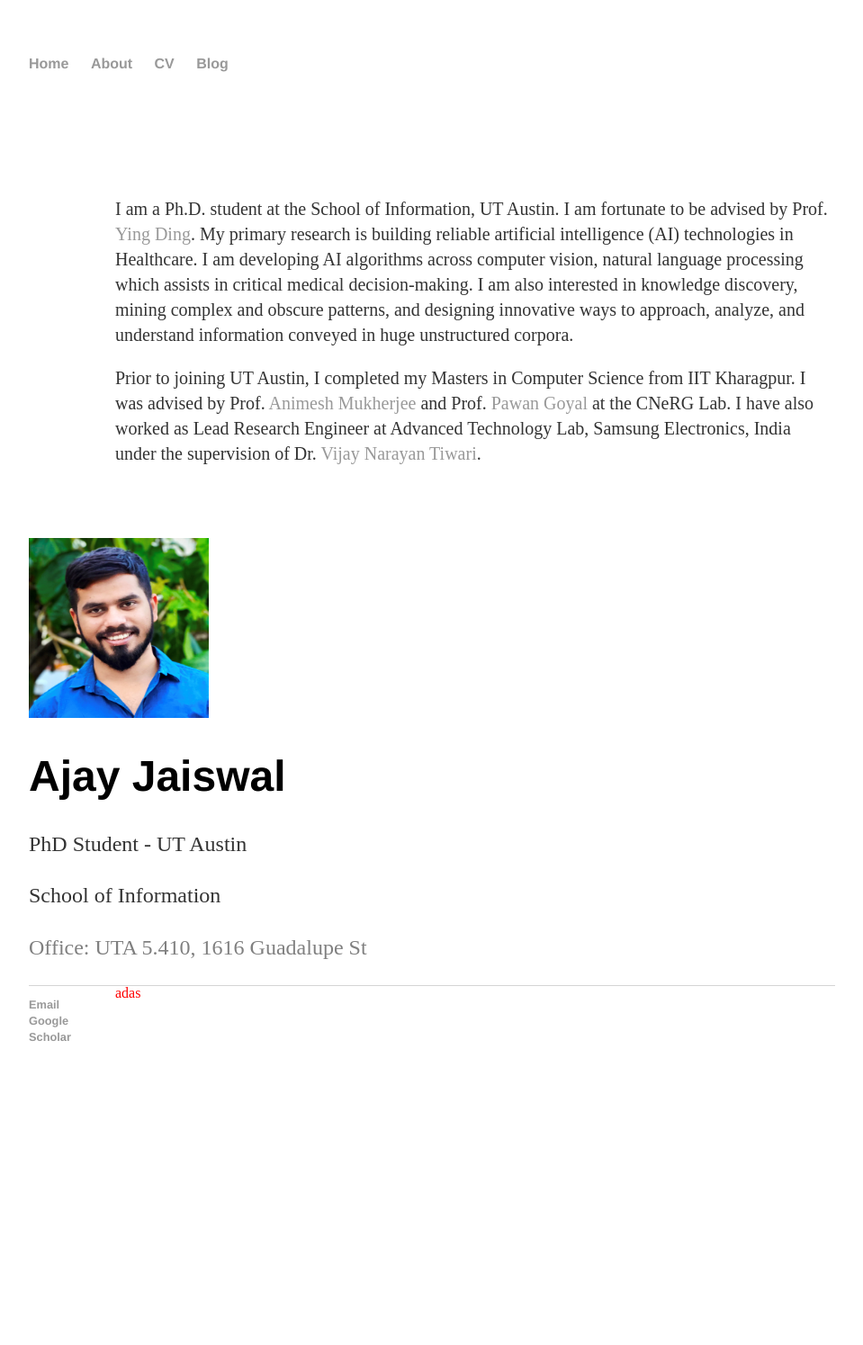
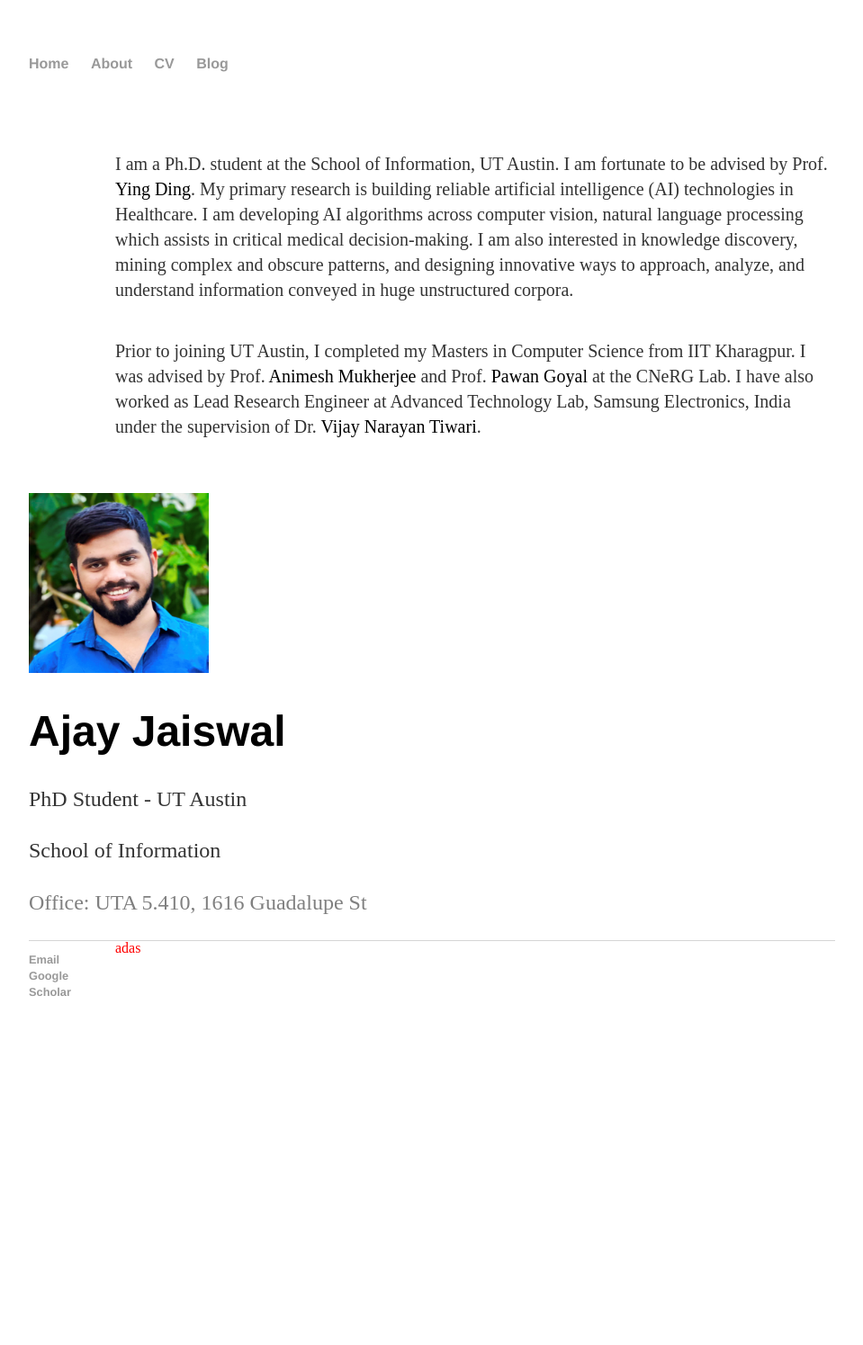
Before and after one commit to Ajay1994/ajay1994.github.io, a Jekyll site: the page built from index.html, in a window 1280 px wide. Shown: the whole page at 90% size, without its empty margins (160-1119 px from the left). Built offline with Jekyll 4.4.1, drawn with Linux system fonts in a browser that asks for light colours; after the commit the page ends 1445 px from its top, so only the background shows below that.

Commit message:
Update index.html

```diff
--- a/index.html
+++ b/index.html
@@ -4,20 +4,20 @@ title: Ajay Jaiswal Homepage
 ---
 
 		<div class="blurb">
-			<div style="width:800px; height:400px;  float:right; margin-top:100px">
-				<p style="font-size:20px">I am a Ph.D. student at the School of Information, UT Austin. I am fortunate to be advised by Prof.
-					<a href = "https://yingding.ischool.utexas.edu/">Ying Ding</a>.
+			<div style="width:800px; height:400px;  float:right; margin-top:50px">
+				<p style="font-size:20px;display: inline-block;">I am a Ph.D. student at the School of Information, UT Austin. I am fortunate to be advised by Prof.
+					<a href = "https://yingding.ischool.utexas.edu/" style="color:black">Ying Ding</a>.
 					My primary research is building reliable artificial intelligence (AI) technologies in Healthcare. I am developing AI algorithms
 					across computer vision, natural language processing which assists in critical medical decision-making. I am also interested in
 					knowledge discovery, mining complex and obscure patterns, and designing innovative ways to approach, analyze, and understand
 					information conveyed in huge unstructured corpora.</p>
 
-				<p style="font-size:20px">Prior to joining UT Austin, I completed my Masters in Computer Science from IIT Kharagpur.
+				<p style="font-size:20px;display: inline-block;">Prior to joining UT Austin, I completed my Masters in Computer Science from IIT Kharagpur.
 					I was advised by Prof.
-					<a href = "https://cse.iitkgp.ac.in/~animeshm/">Animesh Mukherjee</a> and Prof.
-					<a href = "https://cse.iitkgp.ac.in/~pawang/">Pawan Goyal</a> at the CNeRG Lab. I have also worked as Lead Research Engineer
+					<a href = "https://cse.iitkgp.ac.in/~animeshm/" style="color:black">Animesh Mukherjee</a> and Prof.
+					<a href = "https://cse.iitkgp.ac.in/~pawang/" style="color:black">Pawan Goyal</a> at the CNeRG Lab. I have also worked as Lead Research Engineer
 					at Advanced Technology Lab, Samsung Electronics, India under the supervision of Dr.
-					<a href="https://scholar.google.com/citations?hl=en&user=E6Gasu0AAAAJ&view_op=list_works&sortby=pubdate">Vijay Narayan Tiwari</a>.</p>
+					<a href="https://scholar.google.com/citations?hl=en&user=E6Gasu0AAAAJ&view_op=list_works&sortby=pubdate" style="color:black">Vijay Narayan Tiwari</a>.</p>
 			</div>
 			<img src="/picturedp.PNG" alt="Italian Trulli" style="width:200px;height:200px;">
 			<h1>Ajay Jaiswal</h1>
```
